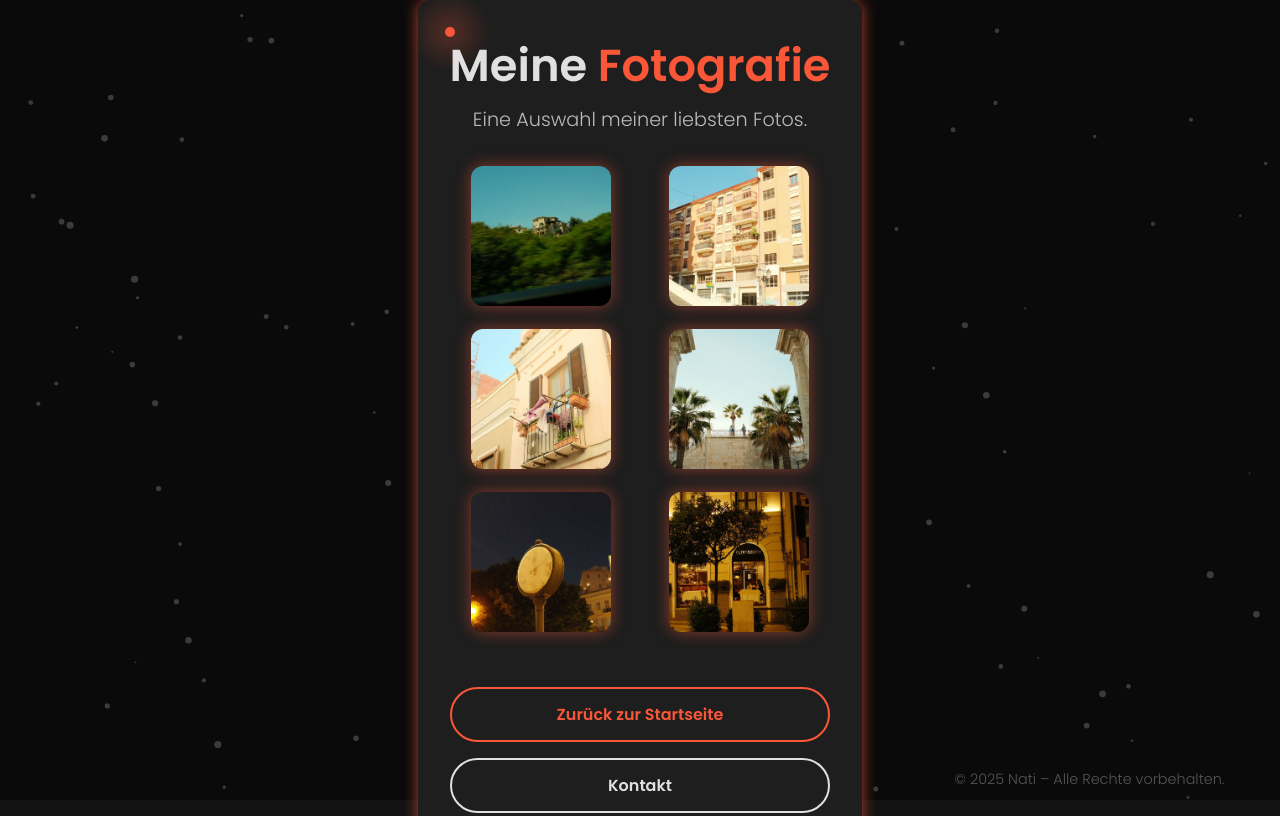
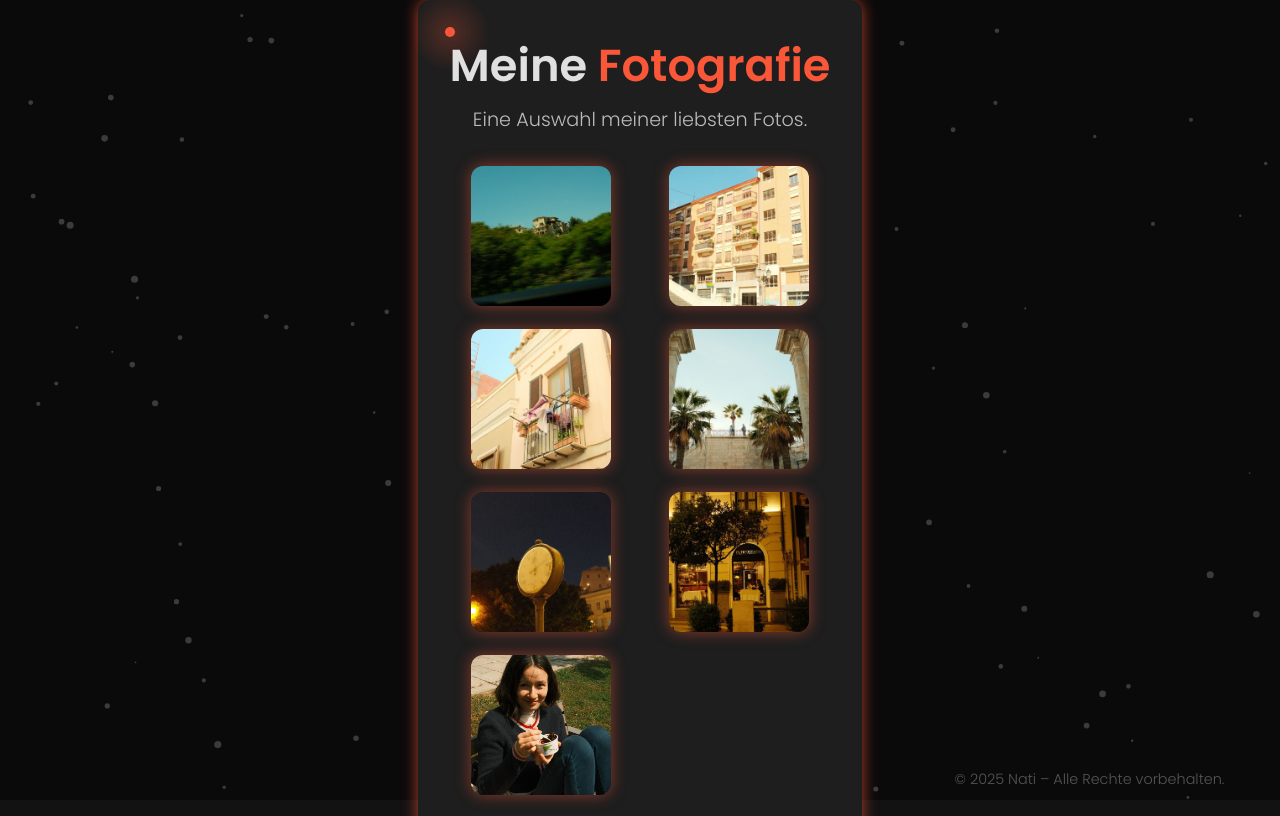
Before and after one commit to Nahomare/Portfoliio, a plain HTML site: page photography.html in a window 1280 px wide. Shown: the top 816 px of the page. Drawn offline with nearby package versions, Linux system fonts and the light colour scheme.

```diff
--- a/photography.html
+++ b/photography.html
@@ -28,6 +28,7 @@
         <a href="assets/images/Bild-4.jpg" data-lightbox="gallery"><img src="assets/images/Bild-4.jpg" alt="Foto 4" class="photo" /></a>
         <a href="assets/images/Bild-5.jpg" data-lightbox="gallery"><img src="assets/images/Bild-5.jpg" alt="Foto 5" class="photo" /></a>
         <a href="assets/images/Bild-6.jpg" data-lightbox="gallery"><img src="assets/images/Bild-6.jpg" alt="Foto 6" class="photo" /></a>
+        <a href="assets/images/WhatsApp%20Bild%202025-05-24%20um%2015.38.36_1de7a214.jpg" data-lightbox="gallery"><img src="assets/images/WhatsApp%20Bild%202025-05-24%20um%2015.38.36_1de7a214.jpg" alt="Foto 6" class="photo" /></a>
     </main>
 
 
```
Also changed, not shown: assets/images/WhatsApp Bild 2025-05-24 um 15.38.36_1de7a214.jpg (added).
